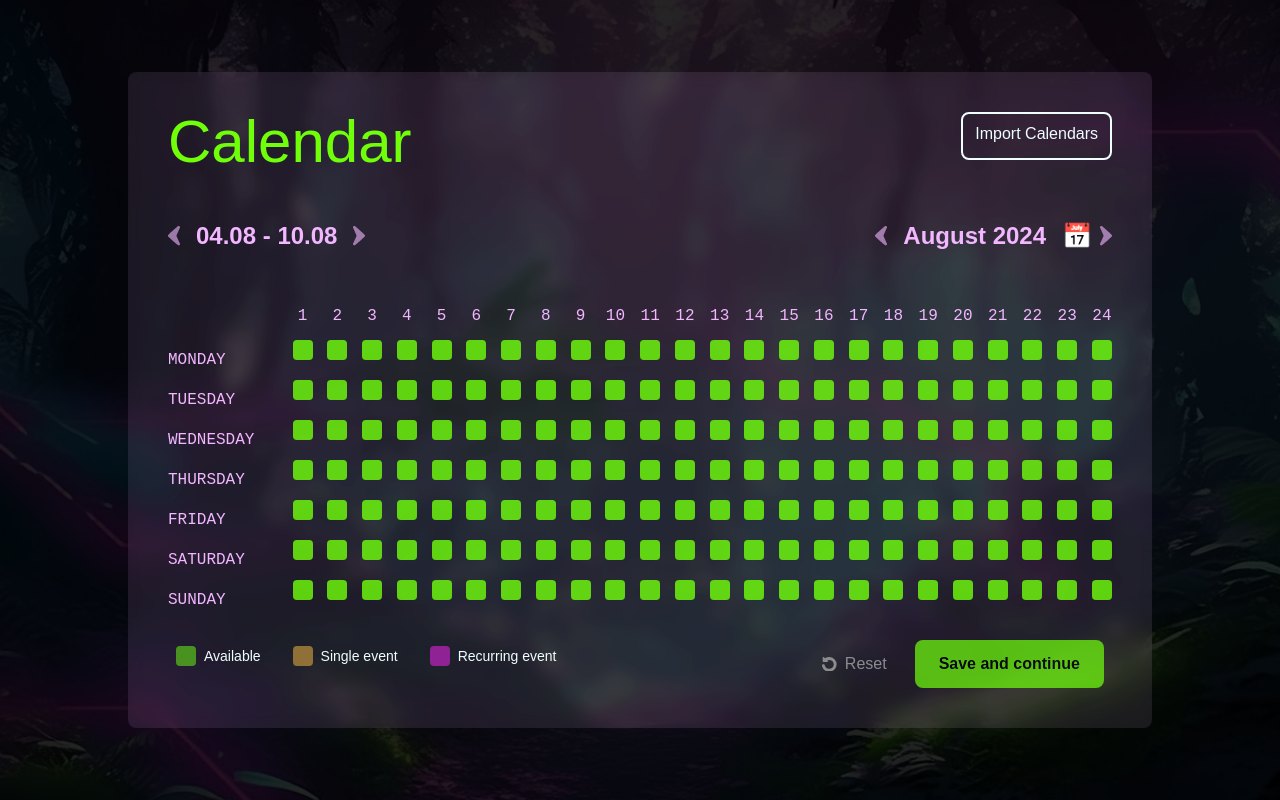
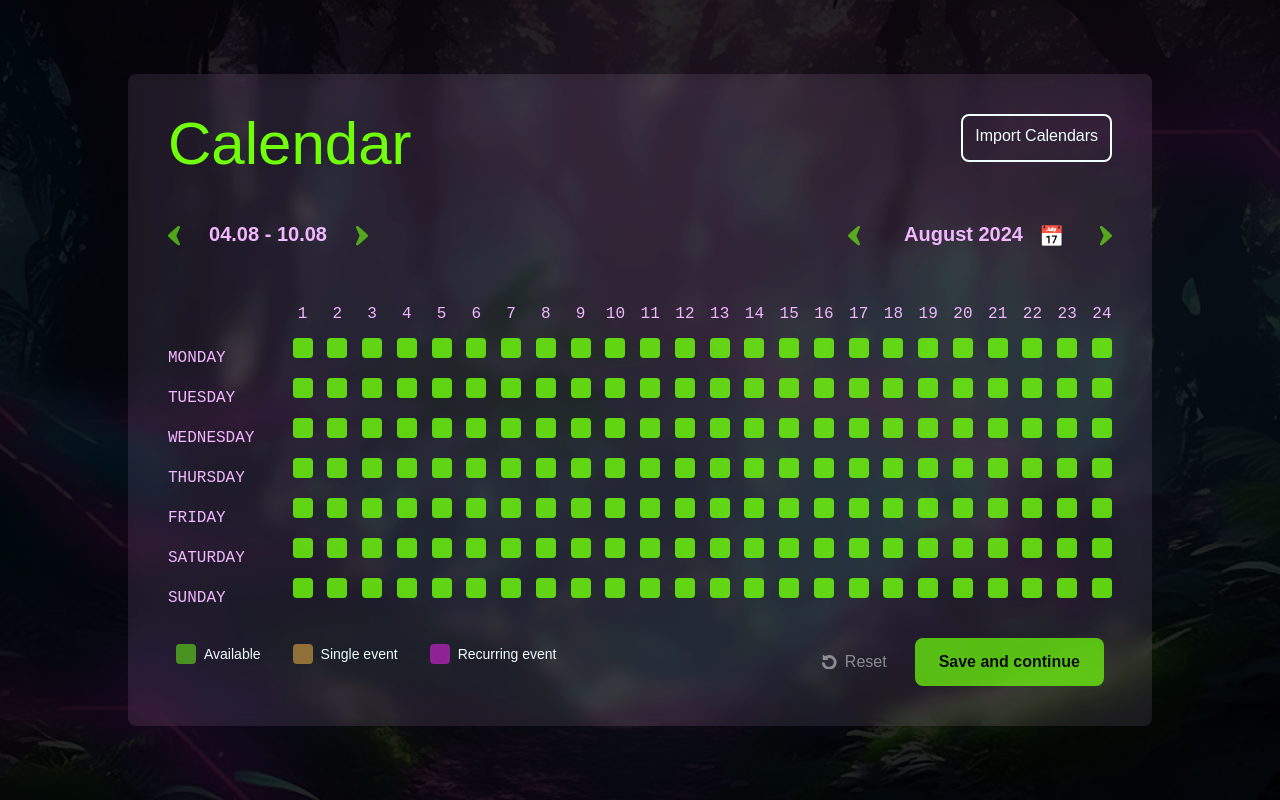
Before and after one commit to Visual-Riot/plaeen, a Next.js app: page /calendar in a window 1280 px wide. Built offline with nearby package versions, Linux system fonts and the light colour scheme; a web font is replaced by a local one.

Commit message:
styling of the navigation row in calendar

```diff
--- a/src/app/(protected)/calendar/page.tsx
+++ b/src/app/(protected)/calendar/page.tsx
@@ -79,24 +79,30 @@ export default function Page() {
         </div>
 
         {/* CALENDAR NAVIGATION ROW */}
-        <div className="flex justify-between items-center my-12 text-lightPurple text-2xl font-semibold">
+        <div className="flex justify-between items-center my-12 text-lightPurple text-xl font-semibold">
           <div className="flex items-center">
             <button onClick={handlePreviousWeek}>
-              <LeftArrow className="mr-2 fill-current align-middle" />
+              <LeftArrow className="mr-2 fill-green" />
             </button>
-            <span className="mx-2">{currentWeekRange}</span>
+            <span className="mx-2 mt-[-0.2em] w-36 flex justify-center items-center">
+              {currentWeekRange}
+            </span>
             <button onClick={handleNextWeek}>
-              <RightArrow className="ml-2 fill-current align-middle" />
+              <RightArrow className="ml-2 fill-green" />
             </button>
           </div>
           <div className="flex items-center">
             <button onClick={handlePreviousMonth}>
-              <LeftArrow className="mr-2 fill-current align-middle" />
+              <LeftArrow className="mr-2 align-middle fill-green" />
             </button>
-            <span className="mx-2">{currentMonth}</span>{" "}
-            <button className="ml-2">&#128197; {/* calendar icon */}</button>
+            <div className=" w-56 flex justify-center items-center">
+              <span className="mx-2 mt-[-0.2em] text-nowrap">
+                {currentMonth}
+              </span>{" "}
+              <button className="ml-2">&#128197; {/* calendar icon */}</button>
+            </div>
             <button onClick={handleNextMonth}>
-              <RightArrow className="ml-2 fill-current align-middle" />
+              <RightArrow className="ml-2 align-middle fill-green" />
             </button>
           </div>
         </div>
--- a/src/app/globals.css
+++ b/src/app/globals.css
@@ -17,6 +17,12 @@
   }
 }
 
+@layer components {
+  .leading-trim {
+    @apply font-sofia align-middle;
+  }
+}
+
 * {
   margin: 0;
   padding: 0;
@@ -27,3 +33,9 @@ body {
   background-color: black;
   overflow-x: hidden;
 }
+
+.custom-alignment {
+  line-height: 4; /* Adjust as needed */
+  margin-top: -0.2em; /* Adjust as needed */
+  /* margin-bottom: -2em; */
+}
--- a/src/components/icons/RightArrow.tsx
+++ b/src/components/icons/RightArrow.tsx
@@ -27,7 +27,6 @@ const RightArrow = ({ className }: { className: string }) => (
         id="Path_15"
         data-name="Path 15"
         d="M120.961,42.419a1.735,1.735,0,0,0,0-1.412l-3.084-6.923a1.34,1.34,0,0,1,1.982-1.776c1.992,1.547,7.039,6.2,9.324,8.327a1.472,1.472,0,0,1,0,2.156c-2.285,2.125-7.332,6.78-9.324,8.327a1.341,1.341,0,0,1-1.982-1.776Z"
-        transform="translate(0)"
       />
     </g>
   </svg>
--- a/tailwind.config.ts
+++ b/tailwind.config.ts
@@ -9,7 +9,7 @@ const config: Config = {
   theme: {
     extend: {
       boxShadow: {
-        blend: '0 -100px 50px -10px black inset'
+        blend: "0 -100px 50px -10px black inset",
       },
       backgroundImage: {
         "gradient-radial": "radial-gradient(var(--tw-gradient-stops))",
```
